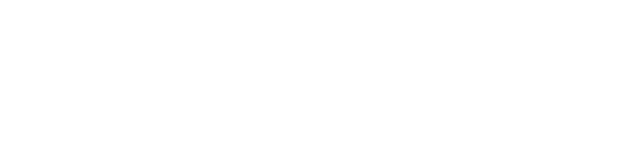
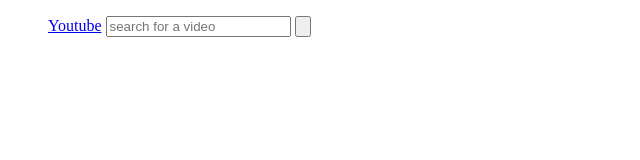
Before and after one commit to stratospherique/microverse_player, a plain HTML site: page index.html in a window 1280 px wide. Shown: the whole page, without its empty margins (0-640 px from the left). Drawn offline with Linux system fonts and the light colour scheme.

Commit message:
added semantic elements

```diff
--- a/assets/style.css
+++ b/assets/style.css
@@ -0,0 +1,3 @@
+.nav li {
+    display: inline-block;
+}
--- a/index.html
+++ b/index.html
@@ -1,9 +1,24 @@
 <!DOCTYPE html>
 <html>
     <head>
-
+        <title>Microverse Player</title>
+        <link rel="stylesheet" type="text/css" href="assets/style.css">
     </head>
     <body>
+        <header>
+            <nav>
+                <ul class="nav">
+                    <li><a href="www.youtube.com" class="">Youtube</a></li>
+                <li><input placeholder="search for a video" ></li>
+                <li><input type="button" title="Search"></li>
+                </ul>
+            </nav>
+        </header>
+        <main>
 
+        </main>
+        <aside>
+
+        </aside>
     </body>
 </html>
```
